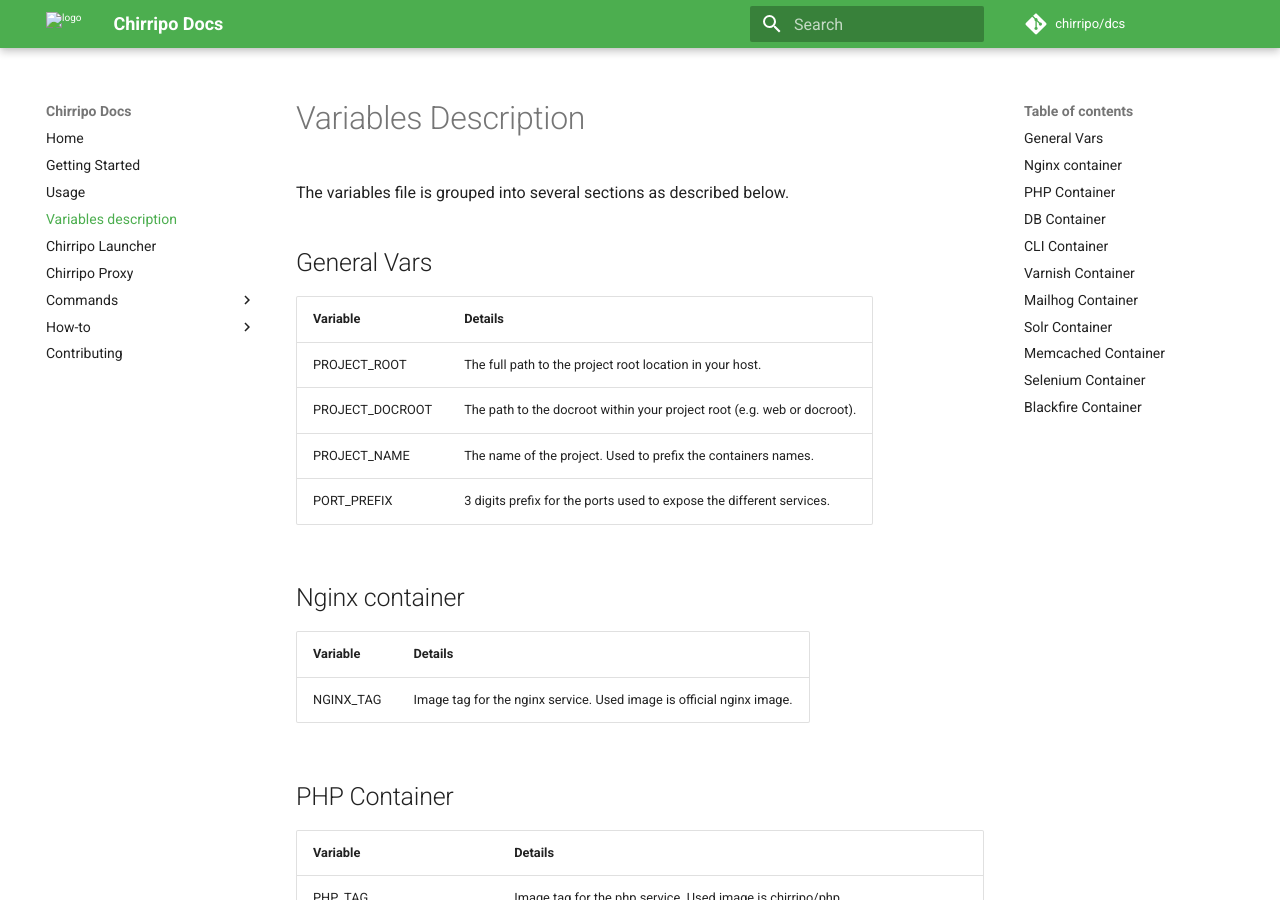
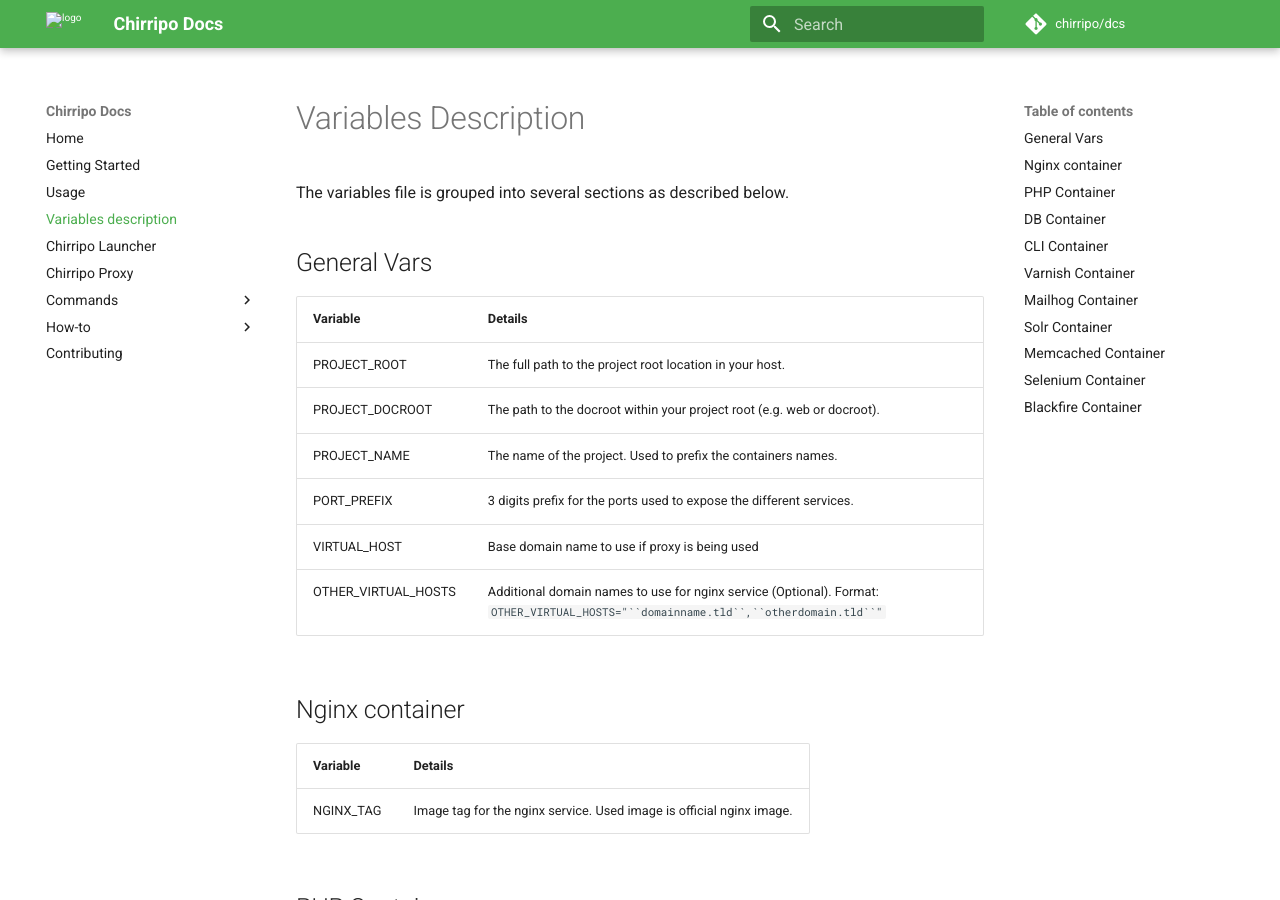
Before and after one commit to chirripo/docs, an MkDocs documentation site: the page built from docs/variables-description.md, in a window 1280 px wide and 900 px high. Built offline with MkDocs 1.6.1 and Material for MkDocs 9.7.7, drawn with Linux system fonts in a browser that asks for light colours; comment, search, counter and statistics services are not loaded.

Commit message:
Update variables-description.md

```diff
--- a/docs/variables-description.md
+++ b/docs/variables-description.md
@@ -10,6 +10,8 @@ PROJECT_ROOT     | The full path to the project root location in your host.
 PROJECT_DOCROOT  | The path to the docroot within your project root (e.g. web or docroot).
 PROJECT_NAME | The name of the project. Used to prefix the containers names.
 PORT_PREFIX | 3 digits prefix for the ports used to expose the different services.
+VIRTUAL_HOST | Base domain name to use if proxy is being used
+OTHER_VIRTUAL_HOSTS | Additional domain names to use for nginx service (Optional). Format: `OTHER_VIRTUAL_HOSTS="``domainname.tld``,``otherdomain.tld``"`
 
 ## Nginx container
 
```
